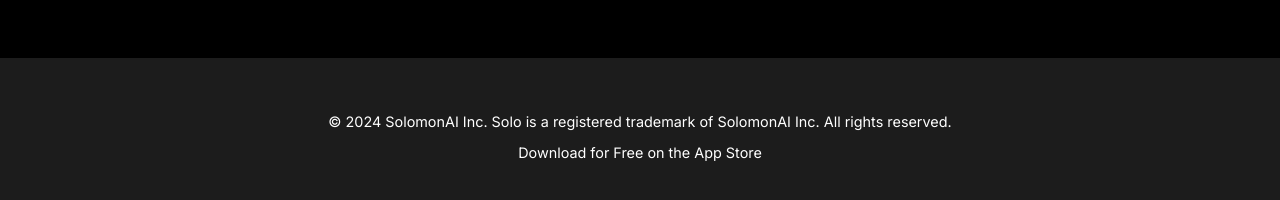
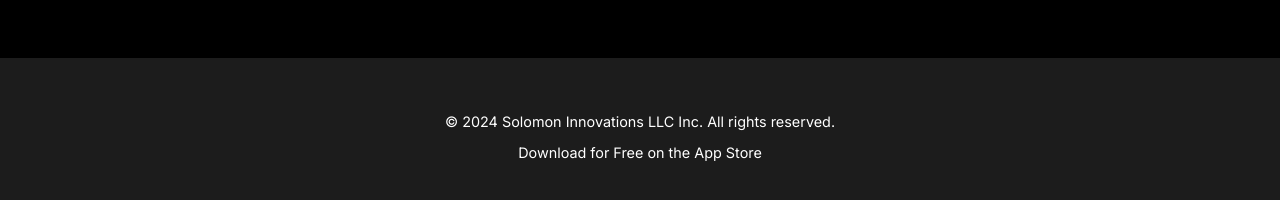
Before and after one commit to AustinFirestone/solo-website, a plain HTML site: page home-desktop.html in a window 1280 px wide. Shown: the part 2512-2712 px from the top of the page. Drawn offline with Linux system fonts and the light colour scheme.

Commit message:
Update home-desktop.html

```diff
--- a/home-desktop.html
+++ b/home-desktop.html
@@ -380,7 +380,7 @@
 
     <!-- Footer -->
     <footer>
-        <p>© 2024 SolomonAI Inc. Solo is a registered trademark of SolomonAI Inc. All rights reserved.</p>
+        <p>© 2024 Solomon Innovations LLC Inc. All rights reserved.</p>
         <p><a href="https://apps.apple.com">Download for Free on the App Store</a></p>
     </footer>
 
```
